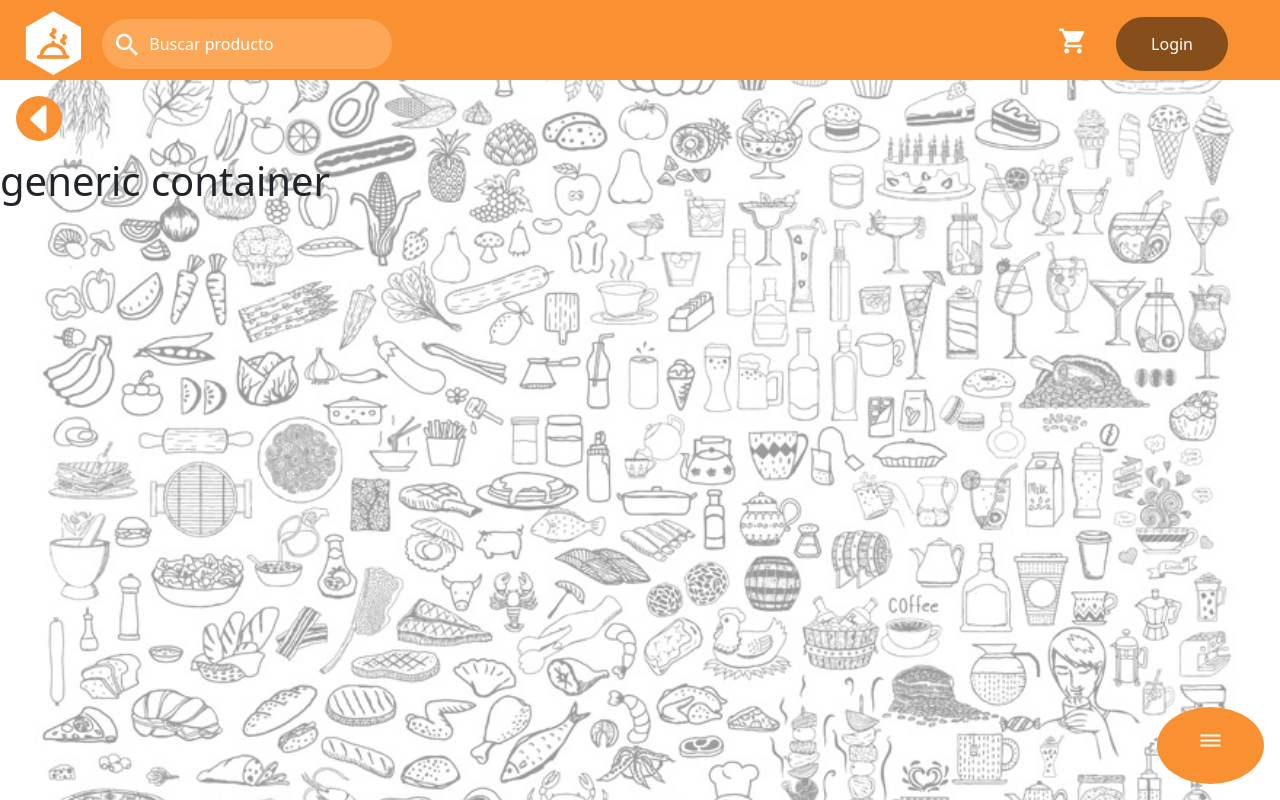
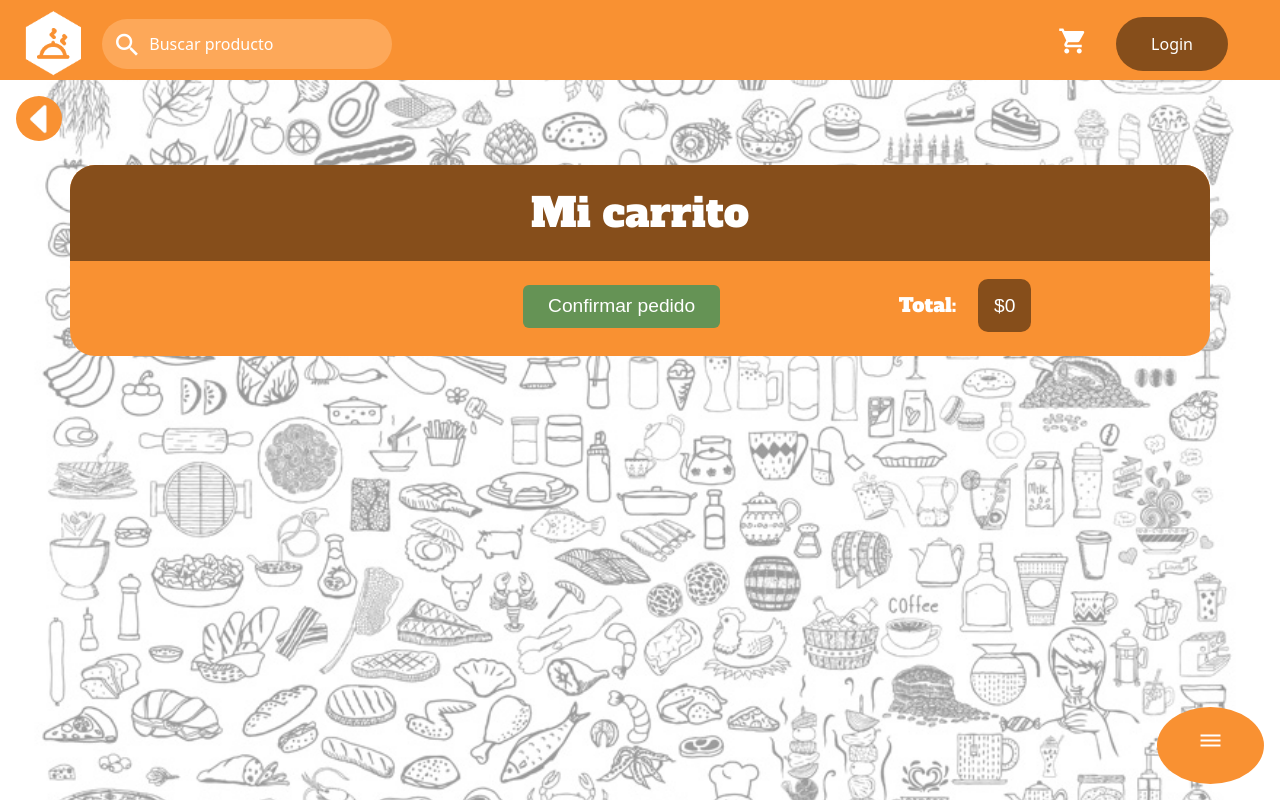
Before and after one commit to octaFacu/El-Buen-Sabor, a React (Vite) app in the folder elBuenSaborFront/: page /carrito in a window 1280 px wide. Built offline with nearby package versions, Linux system fonts and the light colour scheme; no server answers; a web font is replaced by a local one.

Commit message:
Agrego logica de localStorage para añadir al carrito

```diff
--- a/elBuenSaborFront/src/components/Landing/detalleProducto/DetalleProducto.css
+++ b/elBuenSaborFront/src/components/Landing/detalleProducto/DetalleProducto.css
@@ -68,6 +68,7 @@
   background-color: var(--green-color) !important;
   color: white !important;
   align-items: end;
+  font-family: var(--letra-btn) !important;
 }
 
 .btn-add-cart:hover {
--- a/elBuenSaborFront/src/components/Landing/detalleProducto/DetalleProducto.tsx
+++ b/elBuenSaborFront/src/components/Landing/detalleProducto/DetalleProducto.tsx
@@ -4,6 +4,7 @@ import "./DetalleProducto.css";
 import leftArrow from "../../../assets/left-arrow.png";
 import heart from "../../../assets/heart.png";
 import filledHeart from "../../../assets/filledHeart.png";
+import { ProductoParaPedido } from "../../../context/interfaces/interfaces";
 
 interface DetalleProductoProps {
     modalDetalleProducto: boolean
@@ -14,17 +15,61 @@ interface DetalleProductoProps {
 
 const DetalleProducto: FC<DetalleProductoProps> = ({ producto, modalDetalleProducto, setModalDetalleProducto }) => {
 
-    const [cantidad, setCantidad] = useState<number>(1)
+    const [cant, setCant] = useState<number>(1)
 
-    //AGREGAR FUNCION PARA AÑADIR AL CARRITO
-    const handleAddToCart = () => {
-        console.log("Agrego al carrito");
+    //METODO PROVISORIO PARA BORRAR EL LOCAL STORAGE
+    const borrarLocalStorage = () => {
+        localStorage.clear()
+    }
 
+    //AGREGAR FUNCION PARA AÑADIR AL CARRITO EN EL LOCALSTORAGE
+    const handleAddToCart = (value: ProductoParaPedido) => {
+
+        const miArregloString = localStorage.getItem("carritoArreglo");
+
+        if (miArregloString) {
+
+            try {
+
+                let repetido: boolean = false
+                // Intentar convertir el arreglo de cadena JSON a un arreglo JavaScript
+                const miArreglo = JSON.parse(miArregloString);
+
+                // Recorrer el arreglo y para ver si el producto ya existe en el carrito
+                miArreglo.forEach((elemento: ProductoParaPedido, index: number) => {
+                    // Validacion para ver si ya existe el producto que se esta por agregar al carrito, para sobreescribirlo y que no se repita en el mismo
+                    if (value.id === elemento.id) {
+                        miArreglo[index].cantidad = elemento.cantidad + value.cantidad
+                        repetido = true;
+                    }
+                });
+
+                if(!repetido){
+                    //Agrego al arreglo el producto con su cantidad
+                    miArreglo.push(value)
+                    localStorage.setItem("carritoArreglo", JSON.stringify(miArreglo));
+                    console.log("Producto agregado al carrito");
+                }else{
+                    //Sobreescrivo la cantidad de un producto repeetido
+                    localStorage.setItem("carritoArreglo", JSON.stringify(miArreglo));
+                    console.log("Producto repetido, se sumo al carrito");
+                }
+
+            } catch (error) {
+                console.error("Error al analizar el arreglo en el Local Storage: ", error);
+            }
+
+        }else{
+            console.log("El arreglo en el Local Storage está vacío o no existe. Lo voy a crear y ejecutar de nuevo esta funcion");
+            localStorage.setItem("carritoArreglo", JSON.stringify([]));
+            handleAddToCart(value)
+        }
     }
 
     //AGREGAR FUNCION PARA AGREGAR A FAVORITOS
     const handleAddToFavorites = () => {
         console.log("Agrego a favoritos");
+
 
     }
 
@@ -101,11 +146,12 @@ const DetalleProducto: FC<DetalleProductoProps> = ({ producto, modalDetalleProdu
                         {/* <div className="d-flex justify-content-center"> */}
                         <div className="d-flex justify-content-evenly ">
                             <div className="bg-cant">
-                                <button className="btn bg-cant-btn " disabled={cantidad === 1} onClick={() => setCantidad(cantidad - 1)}>-</button>
-                                <span className="px-3">{cantidad}</span>
-                                <button className="btn bg-cant-btn" onClick={() => setCantidad(cantidad + 1)}>+</button>
+                                <button className="btn bg-cant-btn " disabled={cant === 1} onClick={() => setCant(cant - 1)}>-</button>
+                                <span className="px-3">{cant}</span>
+                                <button className="btn bg-cant-btn" onClick={() => setCant(cant + 1)}>+</button>
                             </div>
-                            <button className="btn btn-add-cart d-flex" onClick={handleAddToCart}>
+                            {/* <button className="btn btn-add-cart d-flex" onClick={borrarLocalStorage}> */}
+                            <button className="btn btn-add-cart d-flex" onClick={() => handleAddToCart({ id: producto.id!, cantidad: cant })}>
                                 Agregar al<i className="material-icons cart-icon" style={{ fontSize: "23px", cursor: "pointer" }}> shopping_cart</i>
                             </button>
                         </div>
--- a/elBuenSaborFront/src/components/cart/genericContainer/GenericContainer.css
+++ b/elBuenSaborFront/src/components/cart/genericContainer/GenericContainer.css
@@ -0,0 +1,28 @@
+.title-cart{
+    font-family: var(--letra-titulo);
+    margin: auto;
+    color: white;
+}
+
+.container-valor-total{
+    font-size: 1.2em;
+    color: white;
+}
+
+.txt-Total{
+    font-family: var(--letra-titulo);
+}
+
+.txt-valorTotal{
+    font-family: var(--letra-btn);
+    background-color: var(--btn-color);
+    border-radius: 10px;
+    padding: 1rem;
+    margin-left: 1rem;
+}
+
+.btn-add-order {
+    background-color: var(--green-color) !important;
+    color: white !important;
+    font-family: var(--letra-btn) !important;
+  }
--- a/elBuenSaborFront/src/components/cart/genericContainer/GenericContainer.tsx
+++ b/elBuenSaborFront/src/components/cart/genericContainer/GenericContainer.tsx
@@ -1,4 +1,4 @@
-import { FC } from "react";
+import { FC, useState } from "react";
 import "./genericContainer.css"
 
 
@@ -7,10 +7,43 @@ interface GenericContainerProps {
 }
 
 const GenericContainer: FC<GenericContainerProps> = () => {
+
+    const [valorTotal, setValorTotal] = useState<number>(0);
+
+    const handlerConfirmOrder = () => {
+        console.log("Confirmar pedido");
+
+    }
+
     return (
-        <>
-            <h1>generic container</h1>
-        </>
+        <div className="container my-2 pb-1 mb-3 " style={{ background: "#f99132", borderRadius: "25px" }}>
+            <div className="titleAndAddButton">
+                <div className="text-center py-4 px-3 d-flex">
+
+                    <h1 className="title-cart">Mi carrito</h1>
+                </div>
+            </div>
+
+            <div>
+                {/* contendio del pedido */}
+            </div>
+
+            <div className="my-4 d-flex justify-content-evenly align-items-center">
+                <div className="mx-5"></div>
+
+                <button className="px-4 btn btn-add-order d-flex" onClick={handlerConfirmOrder}>
+                    Confirmar pedido
+                </button>
+
+                <div className="container-valor-total">
+                    <span className="txt-Total">Total: </span>
+                    <span className="txt-valorTotal">${valorTotal}</span>
+                </div>
+
+            </div>
+
+
+        </div >
     );
 }
 
--- a/elBuenSaborFront/src/context/interfaces/interfaces.ts
+++ b/elBuenSaborFront/src/context/interfaces/interfaces.ts
@@ -61,3 +61,9 @@ export interface ExcepcionesVerificaUsuario{
   errorStatus: number,
   msj: string
 }
+
+//Esta interfaz no es una entidad en si, solo lo uso apra dar formato a la informacion que sera pasada para crear un pedido (producto y cantidad del mismo)
+export interface ProductoParaPedido{
+  id: number,
+  cantidad: number
+}
```
